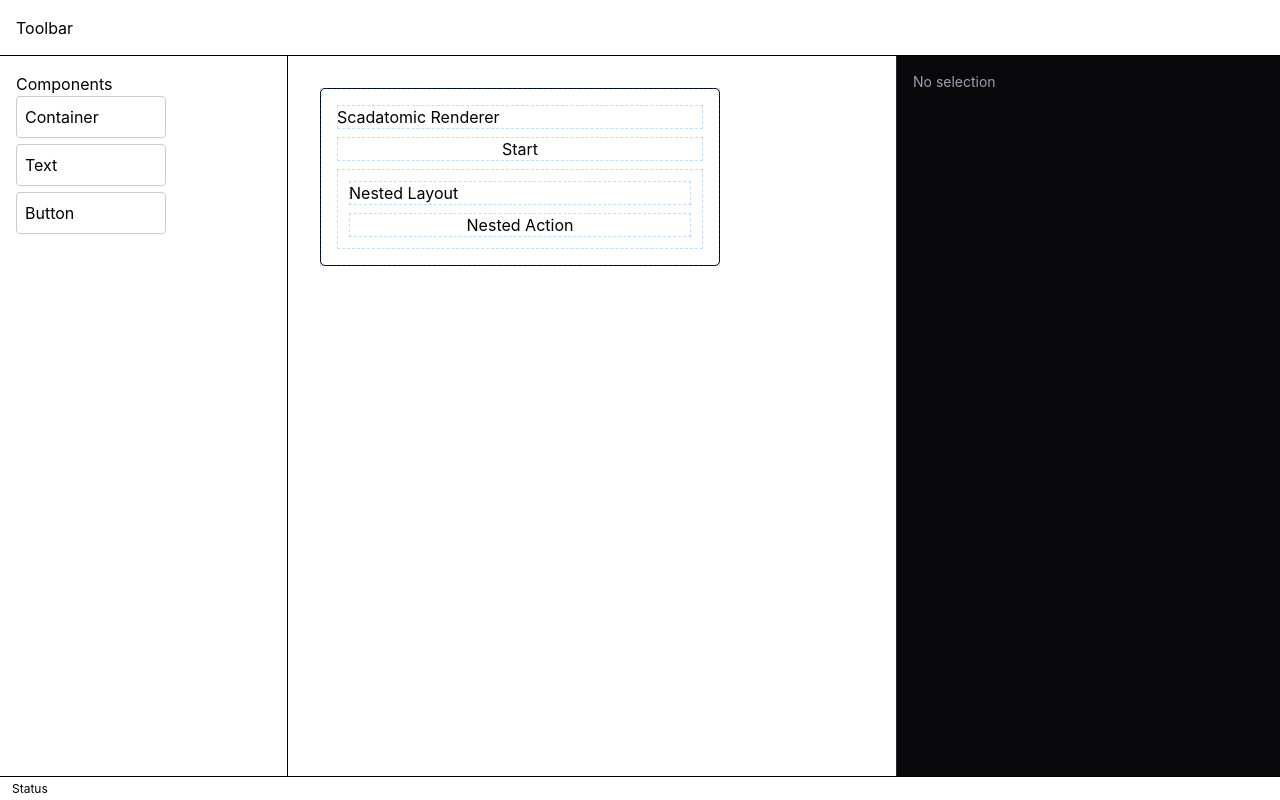
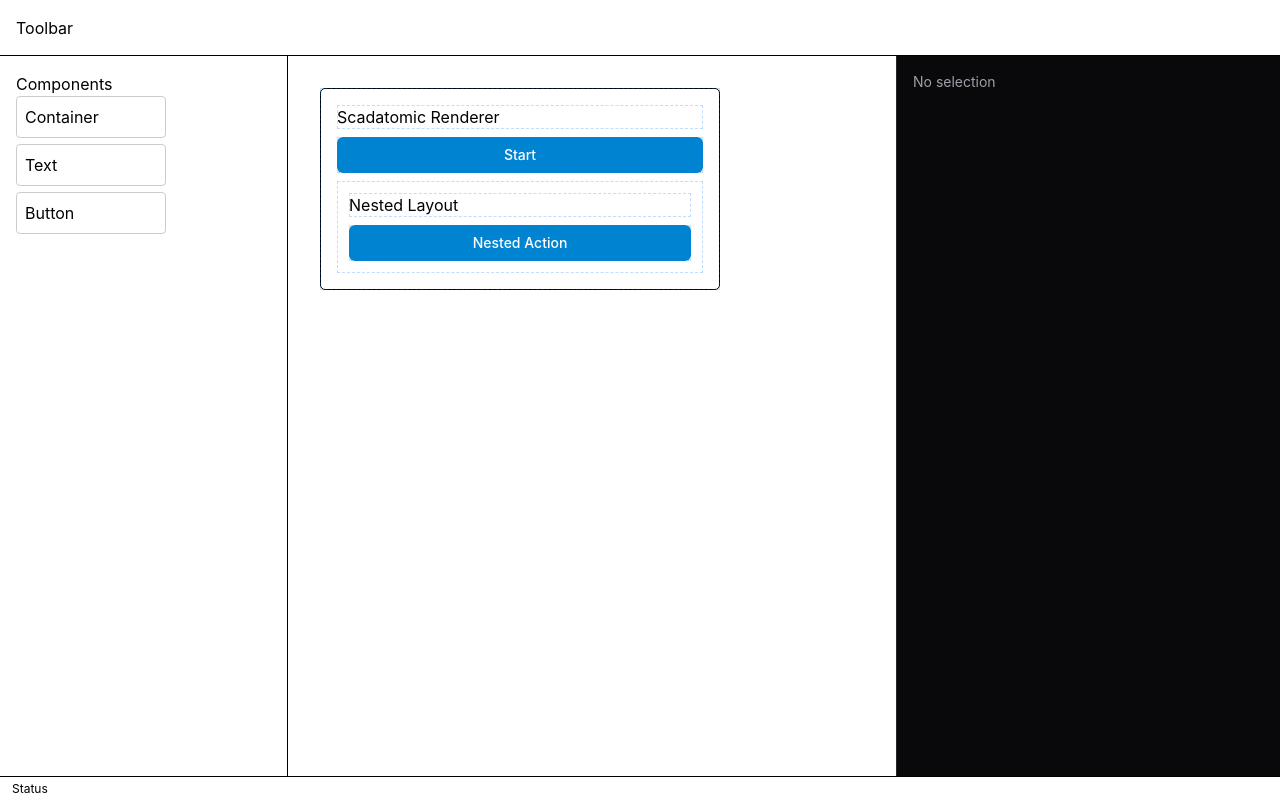
Before and after one commit to emzet92/scadatomic-editor-v4, a React (Vite) app: page / in a window 1280 px wide. Built offline with nearby package versions, Linux system fonts and the light colour scheme.

Commit message:
button styling

```diff
--- a/src/App.tsx
+++ b/src/App.tsx
@@ -24,7 +24,10 @@ const registry: ComponentRegistry = {
   ),
 
   Button: ({ label, ...props }) => (
-    <button {...props}>
+
+    <button className="inline-flex items-center justify-center gap-2 h-9 px-4
+    rounded-md bg-sky-600 hover:bg-sky-500 text-white text-sm font-medium transition-colors
+    disabled:opacity-50 disabled:pointer-events-none" {...props}>
       {String(label ?? "Button")}
     </button>
   ),
```
Lines whose indentation alone changed are shown as unchanged.
